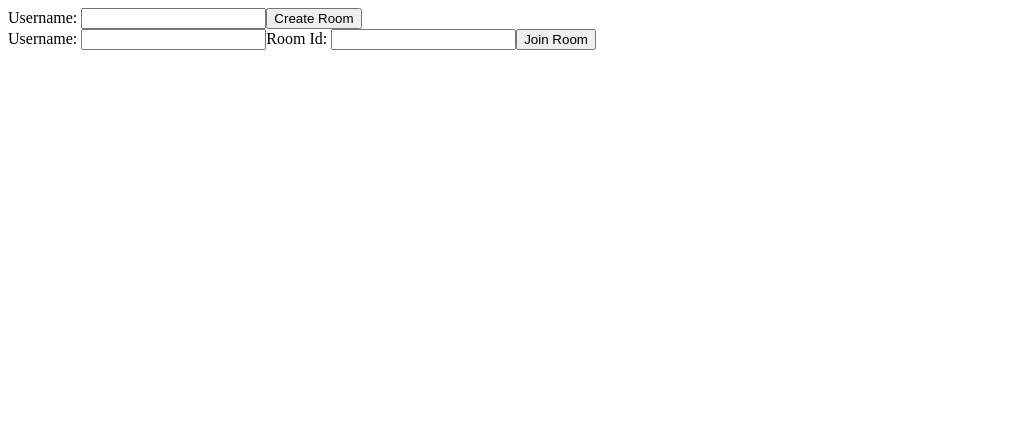
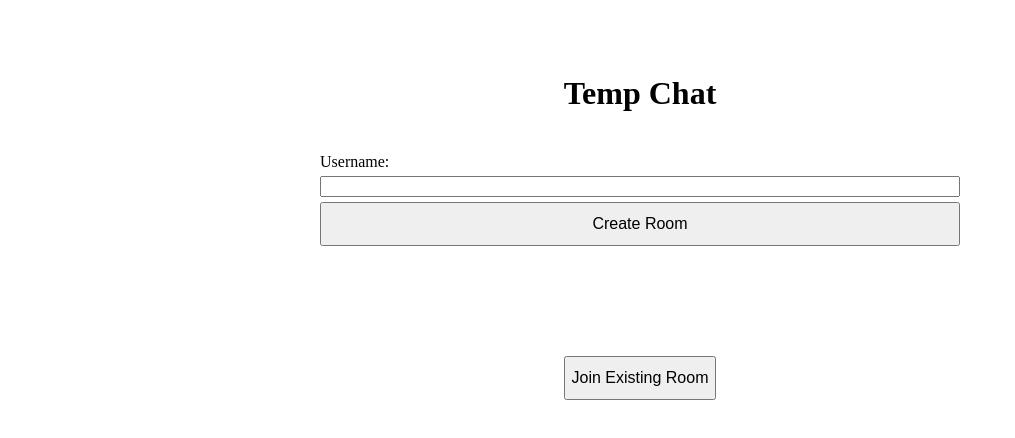
Before and after one commit to FunHaver/temp-chat-client, an Angular app: page / in a window 1280 px wide. Shown: the top 438 px of the page, without its empty margins (0-1015 px from the left). Built offline with nearby package versions, Linux system fonts and the light colour scheme.

Commit message:
Basic UI layout

```diff
--- a/src/app/app.module.ts
+++ b/src/app/app.module.ts
@@ -7,7 +7,7 @@ import { HomeComponent } from './home/home.component';
 import { RestApiService } from './services/rest-api.service';
 import { AppRoutingModule } from './app-routing.module';
 import { SessionStorageService } from './services/session-storage.service';
-import { ChatRoomComponent } from './chat-room/chat-room.component';
+import { HeaderComponent } from './header/header.component';
 
 @NgModule({
   declarations: [
--- a/src/app/chat-room/chat-room.component.scss
+++ b/src/app/chat-room/chat-room.component.scss
@@ -0,0 +1,40 @@
+.chat-room-container {
+    display: grid;
+    grid-template-columns: 2fr minmax(150px, 1fr);
+    grid-template-rows: auto;
+    grid-template-areas:
+    "header header"
+    "message users"
+    "input .";
+    column-gap: 5px;
+    row-gap: 5px;
+    width: 100%;
+}
+
+.chat-room-header-area {
+    grid-area: header;
+}
+
+.message-feed-area {
+    grid-area: message;
+}
+
+.users-list-area {
+    grid-area: users;
+}
+
+.chat-input-area {
+    grid-area: input;
+    margin-left: 5px;
+    display: flex;
+    .message-input {
+        min-height: 44px;
+        font-size: 1.25em;
+        flex-grow: 2;
+    }
+
+    .send-message {
+        margin-left: 15px;
+        min-width: 44px;
+    }
+}
--- a/src/app/chat-room/chat-room.component.ts
+++ b/src/app/chat-room/chat-room.component.ts
@@ -10,18 +10,22 @@ import { MessageDisplayComponent } from '../message-display/message-display.comp
 import { UsersDisplayComponent } from '../users-display/users-display.component';
 import { User } from '../interfaces/user';
 import { RestApiService } from '../services/rest-api.service';
-
+import { HeaderComponent } from '../header/header.component';
 @Component({
   selector: 'app-chat-room',
   standalone: true,
-  imports: [CommonModule, MessageDisplayComponent, UsersDisplayComponent],
+  imports: [CommonModule, MessageDisplayComponent, UsersDisplayComponent, HeaderComponent],
   template: `
-    <app-message-display [messages]="this.chatRoom.messages"></app-message-display>
+  <div class="chat-room-container">
+    <app-header class="chat-room-header-area"></app-header>
+    <app-message-display class="message-feed-area" [messages]="this.chatRoom.messages"></app-message-display>
+    <app-users-display [users]="this.chatRoom.users" class="users-list-area"></app-users-display>
+    <div class="chat-input-area">
+      <input class="message-input" type="text" #chatInput>
+      <button class="send-message" type="button" (click)="submitMessage(chatInput)">Send</button>
+    </div>
 
-
-    <input type="text" #chatInput>
-    <button type="button" (click)="submitMessage(chatInput)">Send</button>
-    <app-users-display [users]="this.chatRoom.users"></app-users-display>
+</div>
   `,
   styleUrls: ['./chat-room.component.scss']
 })
--- /dev/null
+++ b/src/app/header/header.component.scss
@@ -0,0 +1,9 @@
+header{
+    display: flex;
+    justify-content: space-between;
+    border-bottom: 1px solid black;
+}
+
+.room-control {
+    margin: 5px;
+}
--- /dev/null
+++ b/src/app/header/header.component.ts
@@ -0,0 +1,18 @@
+import { Component } from '@angular/core';
+import { CommonModule } from '@angular/common';
+
+@Component({
+  selector: 'app-header',
+  standalone: true,
+  imports: [CommonModule],
+  template: `
+    <header>
+      <button class="room-control">Leave Room</button>
+      <button class="room-control">Share Room</button>
+    </header>
+  `,
+  styleUrls: ['./header.component.scss']
+})
+export class HeaderComponent {
+
+}
--- a/src/app/home/home.component.scss
+++ b/src/app/home/home.component.scss
@@ -0,0 +1,34 @@
+.home-page-container {
+    display: grid;
+    grid-template-columns: 1fr;
+    grid-template-rows: minmax(75px, 1fr) 1fr minmax(45px, 1fr);
+    width: 100%;
+    height: 50vh;
+    min-height: 300px;
+}
+
+.app-title {
+    grid-column-start: 1;
+    grid-column-end: 1;
+    grid-row-start: 1;
+    grid-row-end: 1;
+    text-align: center;
+    align-self: end;
+}
+
+.sign-in-form {
+    grid-column-start: 1;
+    grid-column-end: 1;
+    grid-row-start: 2;
+    grid-row-end: 2;
+    justify-self: center;
+    align-self: center;
+    width: 50%;
+    min-width: 200px;
+}
+
+.toggle-form-button {
+    justify-self: center;
+    align-self: flex-end;
+    height: 44px;
+}
--- a/src/app/home/home.component.ts
+++ b/src/app/home/home.component.ts
@@ -10,11 +10,26 @@ import { JoinRoomFormComponent } from '../join-room-form/join-room-form.componen
             NewRoomFormComponent,
             JoinRoomFormComponent],
   template: `
-  <app-new-room-form></app-new-room-form>
-  <app-join-room-form></app-join-room-form>
+  <div class="home-page-container">
+    <h1 class="app-title">Temp Chat</h1>
+
+    <app-new-room-form class="sign-in-form" *ngIf="!showJoinForm"></app-new-room-form>
+    <button class="toggle-form-button" (click)="toggleRoomForm()" *ngIf="!showJoinForm">Join Existing Room</button>
+    <app-join-room-form class="sign-in-form" *ngIf="showJoinForm"></app-join-room-form>
+    <button class="toggle-form-button" (click)="toggleRoomForm()" *ngIf="showJoinForm">Create New Room</button>
+  </div>
   `,
   styleUrls: ['./home.component.scss']
 })
 export class HomeComponent {
   api: RestApiService = inject(RestApiService);
+  showJoinForm: boolean;
+
+  constructor(){
+    this.showJoinForm = false;
+  }
+
+  toggleRoomForm = () => {
+    this.showJoinForm = !this.showJoinForm;
+  }
 }
--- a/src/app/message-display/message-display.component.scss
+++ b/src/app/message-display/message-display.component.scss
@@ -0,0 +1,15 @@
+.message-feed {
+    border: 1px solid black;
+    min-height: 200px;
+    height: calc(100vh - 120px);
+    margin-left: 5px;
+    overflow: scroll;
+    .message {
+        margin: 10px;
+
+        .author {
+            margin-right: 10px;
+            font-weight: bold;
+        }
+    }
+}
--- a/src/app/message-display/message-display.component.ts
+++ b/src/app/message-display/message-display.component.ts
@@ -7,9 +7,11 @@ import { Message } from '../interfaces/message';
   standalone: true,
   imports: [CommonModule],
   template: `
-    <div *ngFor="let message of this.messages; index as i;">
-       <span>{{message.user?.username}} </span>
-       <span>{{message.content}}</span>
+    <div class="message-feed">
+     <div class="message" *ngFor="let message of this.messages; index as i;">
+       <span class="author">{{message.user?.username}}</span>
+       <span class="content">{{message.content}}</span>
+      </div>
     </div>
   `,
   styleUrls: ['./message-display.component.scss']
--- a/src/app/users-display/users-display.component.scss
+++ b/src/app/users-display/users-display.component.scss
@@ -0,0 +1,4 @@
+.users-list {
+    border: 1px solid blue;
+    margin-right: 5px;
+}
--- a/src/app/users-display/users-display.component.ts
+++ b/src/app/users-display/users-display.component.ts
@@ -7,10 +7,14 @@ import { User } from '../interfaces/user';
   standalone: true,
   imports: [CommonModule],
   template: `
-    <p>Users</p>
-    <div *ngFor="let user of this.users; index as i;">
-      {{user.username}}
-    </div>
+  <div class="users-list">
+    <h2>Users</h2>
+    <ul>
+      <li *ngFor="let user of this.users; index as i;">
+        {{user.username}}
+      </li>
+    </ul>
+  </div>
   `,
   styleUrls: ['./users-display.component.scss']
 })
--- a/src/styles.scss
+++ b/src/styles.scss
@@ -1 +1,26 @@
-/* You can add global styles to this file, and also import other style files */
+/* Global Styles */
+*, *:before, *:after {
+    box-sizing: border-box;
+}
+
+body{
+    margin: 0px;
+}
+
+form {
+    display: flex;
+    flex-direction: column;
+    label {
+        font-size: 1rem;
+    }
+
+    input {
+        margin: 5px 0px;
+    }
+}
+
+button {
+    min-width: 44px;
+    min-height: 44px;
+    font-size: 1rem;
+}
```
